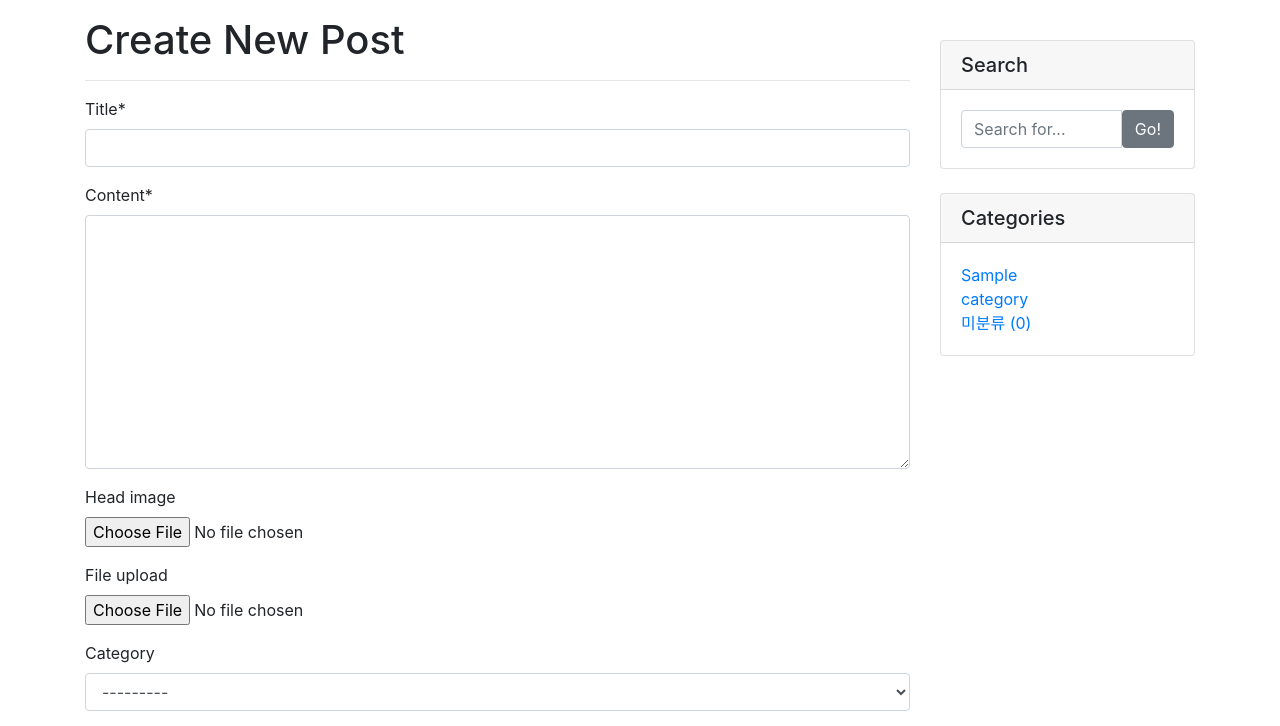
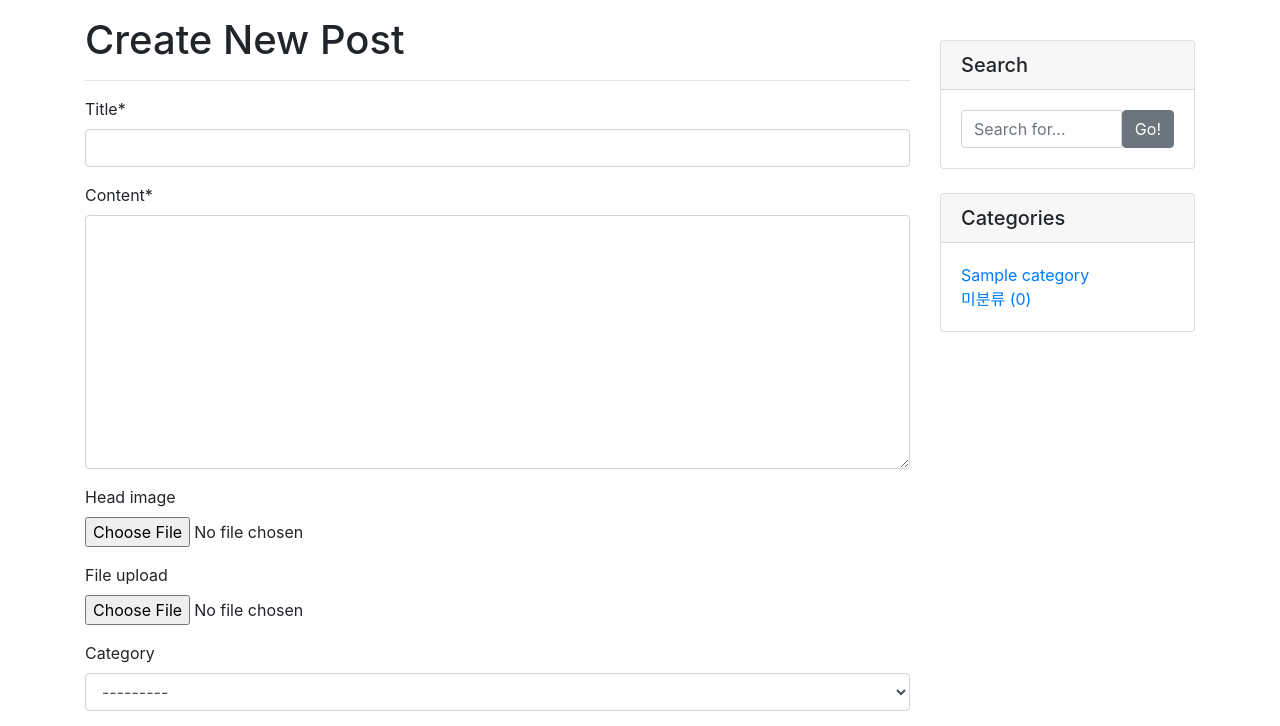
Before and after one commit to seojung87/cloud_django_2023, a Django app: page /blog/create_post/ in a window 1280 px wide. Shown: the part 56-782 px from the top of the page. Run offline with Django 4.2, Linux system fonts and the light colour scheme; a user stored in the database is signed in; tables that the repository leaves empty hold one stand-in row (values such as "Sample post"); some libraries are stand-ins or nearby versions.

Commit message:
post_list category sidebar 넓이 수정

```diff
--- a/blog/templates/blog/sidebar.html
+++ b/blog/templates/blog/sidebar.html
@@ -17,7 +17,7 @@
                     <h5 class="card-header">Categories</h5>
                     <div class="card-body">
                         <div class="row">
-                            <div class="col-lg-6">
+                            <div class="col-lg-12">
                                 <ul class="list-unstyled mb-0">
                                 {% for category in categories %}
                                     <li>
```
